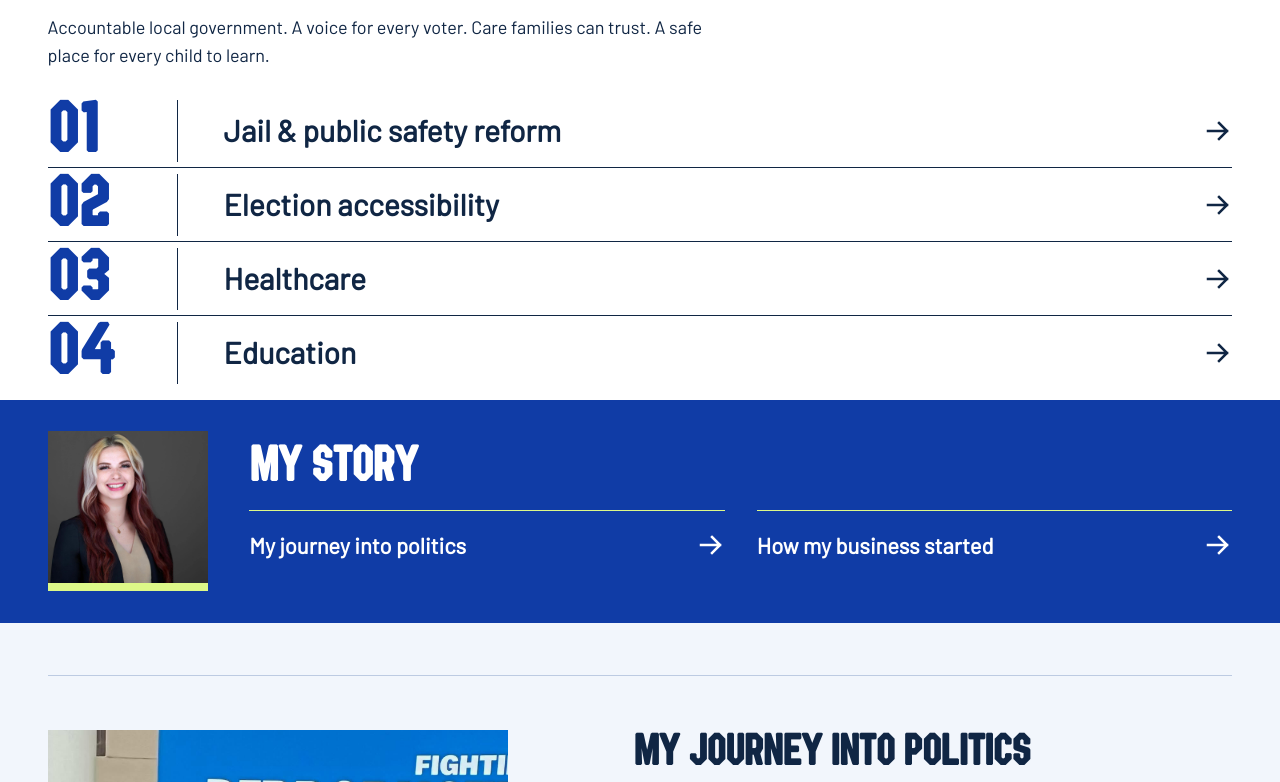
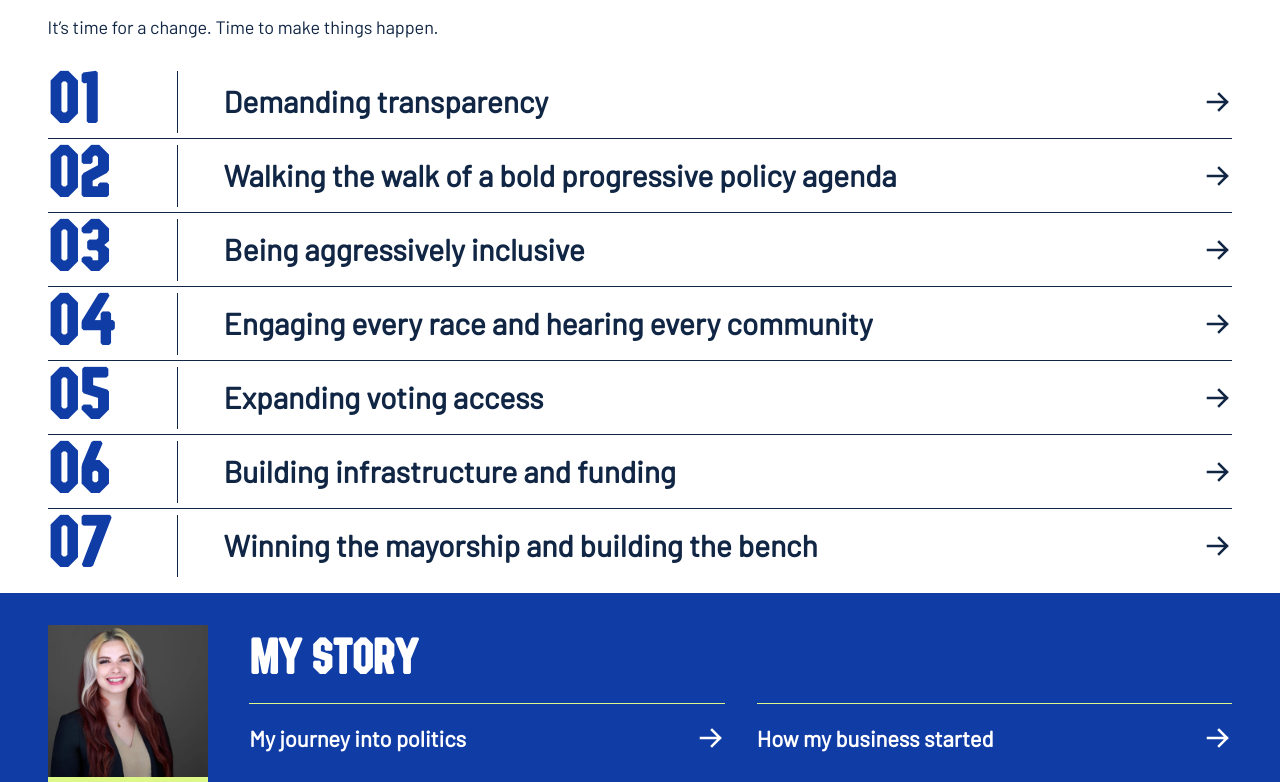
Before and after one commit to kerryhatcher/joinjulia.com, an Astro site: page / in a window 1280 px wide. Shown: the part 632-1414 px from the top of the page. Built offline with nearby package versions, Linux system fonts and the light colour scheme; Astro itself is replaced by a stand-in of ours.

Commit message:
Replace placeholder playbook with Julia's playbook
Swap the homepage priorities for seven plays drawn from Julia's
playbook document, grouped under her headings. Expand BOE, MWA, DPG,
and OLOST at first use. Update PLAYBOOK_SOURCES.md to describe the
new copy and the items to confirm with Julia.

Co-Authored-By: Claude Haiku 5.5 <noreply@anthropic.com>

```diff
--- a/src/pages/index.astro
+++ b/src/pages/index.astro
@@ -47,33 +47,63 @@ const structuredData = {
 
 const priorities = [
   {
-    "title": "Jail & public safety reform",
-    "id": "public-safety",
-    "copy": "Our justice system should be rooted in accountability. I’m calling for quarterly public updates on county justice programs, objective numbers that show what is working, and a fully budgeted plan for a new jail facility. Community members deserve a place at the decision-making table.",
-    "source": "https://wgxa.tv/news/local/we-cant-just-sit-here-and-wait-bibb-dems-push-for-jail-transparency-after-deaths",
-    "sourceLabel": "Read the jail transparency reporting"
+    title: 'Demanding transparency',
+    id: 'transparency',
+    paragraphs: [
+      'To demand transparency from our public officials, we must hold transparency as a radical value for ourselves. That means involving the community proactively on issues, and forming and publishing clear processes for how the committee makes key decisions on endorsements and policies.',
+      'I’m grateful to stand on the shoulders of leaders who have been doing this work for a long time. When Chair Scott and I ran two years ago, we did so on shared values of honesty, transparency, and accountability, and we did foundational infrastructure work together: reactivating and reorganizing the committee, rewriting our local bylaws, and restarting subcommittees. Our visions for this party are now vastly different. The days of self-enriching leaders and Lestercrats are over.',
+      'We should live-stream our meetings on a dedicated content-sharing platform for all members. We should have a dedicated, reliable internet connection so the committee can run Zoom meetings consistently, with the link shared openly. And we should keep archives and records publicly available on our website where appropriate, so the community knows how we reached our conclusions and how our post seat holders voted.',
+    ],
   },
   {
-    "title": "Election accessibility",
-    "id": "elections",
-    "copy": "Every eligible voter deserves a voice. I’ve opposed voter registration challenges that disproportionately affect students, people of color, and people without stable housing. I’ve also worked to expand early voting and rebuild our get-out-the-vote infrastructure, with programs like Spooky Voting and Knock Your Block. Protecting the vote and turning out our neighbors go hand in hand.",
-    "source": "https://www.facebook.com/JuliaAdeleCallahan/posts/pfbid0k2ryEf5AL7gvzGbBSn4dCaKgSXKefoRhJh2vA6z7dp99k4UhGmGe1nkNm38BttvDl",
-    "sourceLabel": "Read my voting access post"
+    title: 'Walking the walk of a bold progressive policy agenda',
+    id: 'policy-agenda',
+    paragraphs: [
+      'No data centers in our community. No AI use in our committee.',
+      'Secure a place for Middle Georgia in the Democratic Party of Georgia (DPG). Our voters must not be taken for granted: their voices should be heard, and policies, programs, and investments should meet the needs of Middle Georgians.',
+      'Taxes should be progressive, not regressive. We should campaign against the Other Local Option Sales Tax (OLOST), because property owners can afford this tax more than everyday consumers.',
+    ],
   },
   {
-    "title": "Healthcare",
-    "id": "healthcare",
-    "copy": "Families deserve accurate information and trustworthy reproductive care. Being denied miscarriage care brought me into politics and led me to cofound Middle Georgia 4 Choice. I’ve spoken out about barriers to care and the maternal health crisis in Macon-Bibb, especially for Black women. Mothers and babies deserve better.",
-    "source": "https://www.facebook.com/JuliaAdeleCallahan/posts/pfbid035GzJ2hZgqZzenWTXjLm5Uq934s4wz4KXANKjjC3kKR2gpzqqjHBftNkXfSgWULxLl",
-    "sourceLabel": "Read my maternal health post"
+    title: 'Being aggressively inclusive',
+    id: 'inclusion',
+    paragraphs: [
+      'Reports and websites from the Board of Elections (BOE), Macon Water Authority (MWA), and this committee should all be ADA (WCAG) compliant.',
+      'We should bring food, childcare, and music to every meeting to bring working families in, and address the barriers to every person’s participation in the committee.',
+    ],
   },
   {
-    "title": "Education",
-    "id": "education",
-    "copy": "Children deserve a safe, inclusive environment to learn and grow. I’ve called for an end to the harassment and mistreatment of transgender children, and spoken against legislation that targets children and families because they don’t fit the traditional gender binary. Protecting young people means taking bullying seriously and respecting who they are.",
-    "source": "https://www.facebook.com/JuliaAdeleCallahan/posts/pfbid02hv7HVdrKQmUZBMFoG4km2nt6G8DJBZs8saj931fSpqCqj8uUh4mHapmTigUwYPPyl",
-    "sourceLabel": "Read my post on protecting children"
-  }
+    title: 'Engaging every race and hearing every community',
+    id: 'every-race',
+    paragraphs: [
+      'We should engage in all partisan and non-partisan races. That means lobbying the DPG to change bylaws to make this easier, and developing a process within our committee to ensure voters always have a progressive option and are educated on who that is in nonpartisan races.',
+      'We should hear and prioritize our community’s changing values through 2-on-1 meetings that build lasting institutional relationships, relationships that outlast any single person.',
+    ],
+  },
+  {
+    title: 'Expanding voting access',
+    id: 'voting-access',
+    paragraphs: [
+      'Sustain the network we built through GOTV, and channel that energy into long-term engagement by continuing the Knock Your Block program where the Coordinated Campaign is absent.',
+      'We’ve gotten four early voting locations, but we should have five. We should also add a second Sunday of early voting, and keep diversifying the BOE to represent our community.',
+    ],
+  },
+  {
+    title: 'Building infrastructure and funding',
+    id: 'infrastructure',
+    paragraphs: [
+      'Build on our recent successes, and add more infrastructure improvements. Clarify our internal processes so we can operate within the bylaws and focus our effort on issues of substance instead of internal disagreements. Expand our subcommittee infrastructure to create and share accurate, relevant information, so we can more effectively exercise our political influence when meeting with elected officials.',
+      'Create a fundraising infrastructure that can sustain the committee and fund mutual aid events with community organizations and offices. Clean out our storage unit, find a long-term office space that our fundraising can financially sustain, and update our Google listing to match, with a phone number staffed by the executive board to hear from constituents.',
+      'Hold a post seat holder retreat in the first quarter of 2027 to set policy priorities and build a two-year operating strategic plan adapted from the National Democratic Training Committee.',
+    ],
+  },
+  {
+    title: 'Winning the mayorship and building the bench',
+    id: 'bench-2028',
+    paragraphs: [
+      'Win the mayorship in 2028 with a Black candidate who embodies our bold progressive policy agenda, and build the bench for every position.',
+    ],
+  },
 ];
 const reading = [
   { publication: 'Ms. Magazine', title: 'Julia’s writing on reproductive rights', href: 'https://msmagazine.com/author/jcallahan/' },
@@ -132,12 +162,12 @@ const reading = [
       </section>
       <section class="playbook section-shell" id="priorities" aria-labelledby="playbook-heading">
         <div class="section-heading"><h2 id="playbook-heading">The playbook</h2><span class="heading-rule" aria-hidden="true"></span></div>
-        <p class="playbook-intro">Accountable local government. A voice for every voter. Care families can trust. A safe place for every child to learn.</p>
+        <p class="playbook-intro">It’s time for a change. Time to make things happen.</p>
         <div class="priority-list">
           {priorities.map((priority, index) => (
             <details class="priority" name="playbook" id={priority.id}>
               <summary><span class="play-number" aria-hidden="true">{String(index + 1).padStart(2, '0')}</span><span class="priority-title">{priority.title}</span><Arrow /></summary>
-              <div class="priority-content"><p>{priority.copy}</p><a class="text-link" href={priority.source} target="_blank" rel="noopener noreferrer">{priority.sourceLabel} <Arrow /></a></div>
+              <div class="priority-content">{priority.paragraphs.map((text) => <p>{text}</p>)}</div>
             </details>
           ))}
         </div>
```
Also changed, not shown: PLAYBOOK_SOURCES.md (+15 -30 lines).
